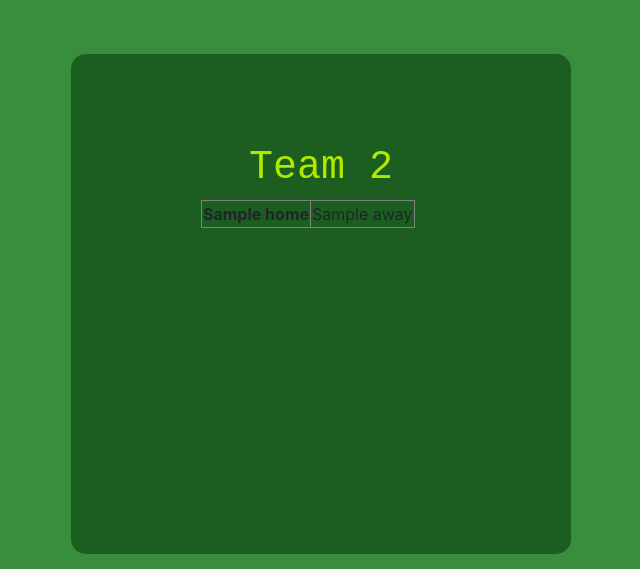
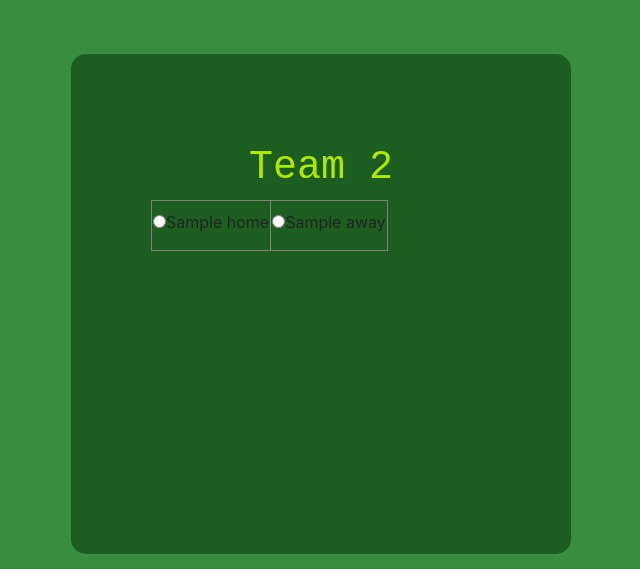
Before and after one commit to ovvioinfame233/Final-Project-OOAD, a Flask app: template sportsbattle/templates/teamTwo.html in a window 1280 px wide. Shown: the part 231-800 px from the top of the page, without its empty margins (319-959 px from the left). Run offline with Flask 2, Linux system fonts and the light colour scheme; the template is opened without the code that fills it: most values are stand-ins (such as "Sample title", 1, 10 or a date in 2020); some libraries are stand-ins or nearby versions.

Commit message:
button additions and redirects fixed

```diff
--- a/sportsbattle/templates/login.html
+++ b/sportsbattle/templates/login.html
@@ -71,7 +71,7 @@
                 <a id="text" class="navbar-brand" href="/">Sports Battle</a>
             </div>
             <ul class="nav navbar-nav navbar-right">
-                <li><a id="text" href="/"><span></span> Sign Up</a></li>
+                <li><a id="text" href="/signup"><span></span> Sign Up</a></li>
             </ul>
         </div>
     </nav>
--- a/sportsbattle/templates/splash.html
+++ b/sportsbattle/templates/splash.html
@@ -72,7 +72,7 @@
                 <a id="text" class="navbar-brand" href="/">Sports Battle</a>
             </div>
             <ul class="nav navbar-nav navbar-right">
-                <li><a id="text" href="/login"><span></span> Login</a></li>
+                <li><a id="text" href="/"><span></span> Login</a></li>
             </ul>
         </div>
     </nav>
--- a/sportsbattle/templates/teamTwo.html
+++ b/sportsbattle/templates/teamTwo.html
@@ -59,6 +59,7 @@
             overflow: hidden;
             color: #AEEA00;
         }
+
         .backBut {
             background-color: #1B5E20;
             border-radius: 100px;
@@ -66,6 +67,25 @@
             height: 75px;
             width: 75px;
             color: #AEEA00;
+        }
+
+        .tab {
+            height: 300px;
+            overflow-y: scroll;
+            display: block;
+            margin-left: -50px;
+            margin-right: -50px;
+        }
+
+        .tabStuff {
+            table-layout: fixed;
+        }
+
+        .tabStuff td,
+        th {
+            overflow: hidden;
+            white-space: nowrap;
+            height: 50px;
         }
     </style>
 </head>
@@ -90,16 +110,23 @@
         <br>
         <div class="boxed">
             <h1 id="centertext">Team 2</h1>
+
+            <div class='tab'>
                 <ul>
-                <table border = 1>
+                    <form>
+                    <table border="1" class='tabStuff'>
+                        {% set counter = 0 %}
                         {% for item in games %}
                         <tr>
-                          <th> {{ item.Home }} </th>
-                          <td> {{ item.Away }} </td>
+                            <td><label><input type="radio">{{ item.Home }}</label> </td>
+                            <td><label><input type="radio">{{ item.Away }}</label> </td>
                         </tr>
+                        {% set counter = counter + 1 %}
                         {% endfor %}
                     </table>
+                    </form>
                 </ul>
+            </div>
         </div>
     </div>
 </body>
```
Lines whose indentation alone changed are shown as unchanged.
